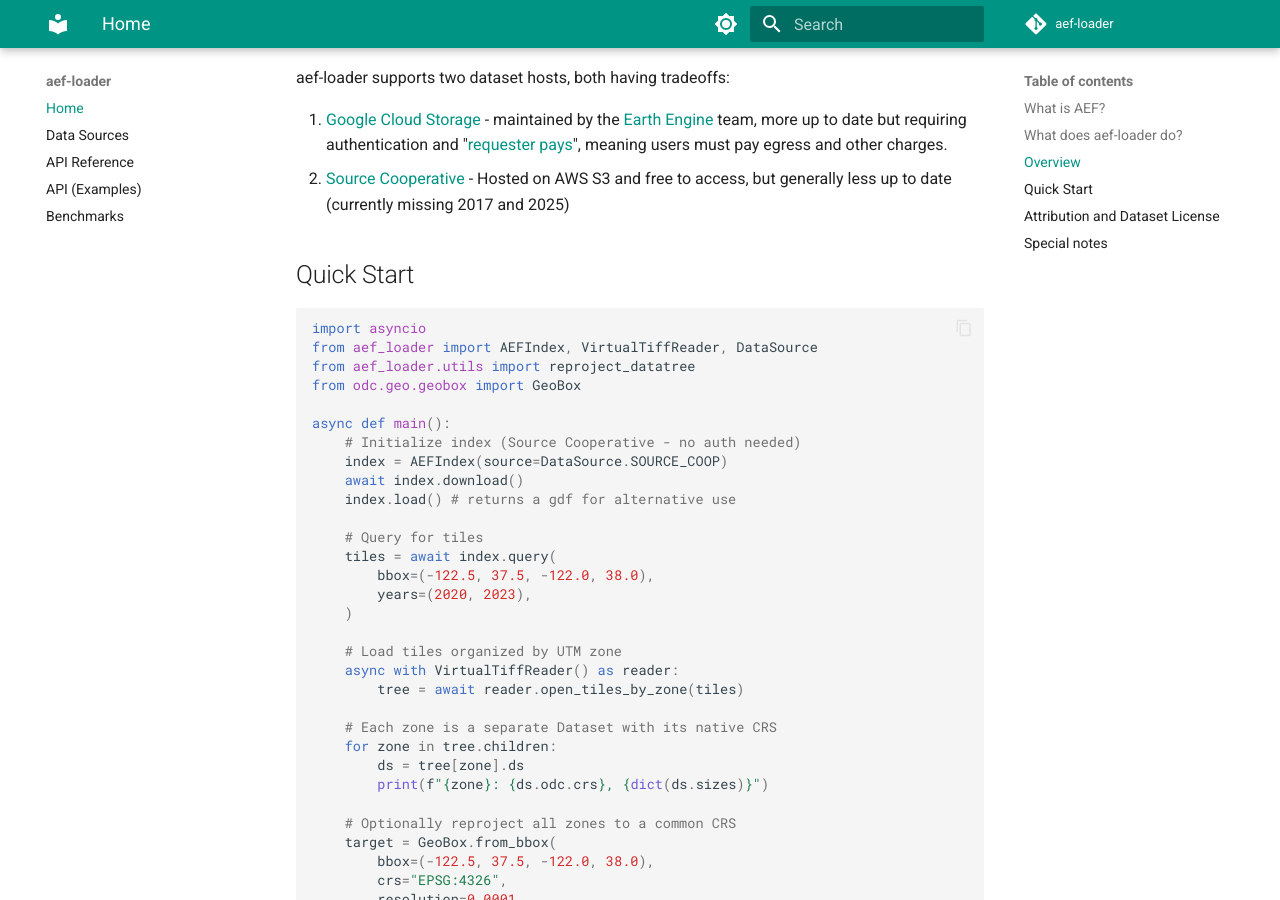
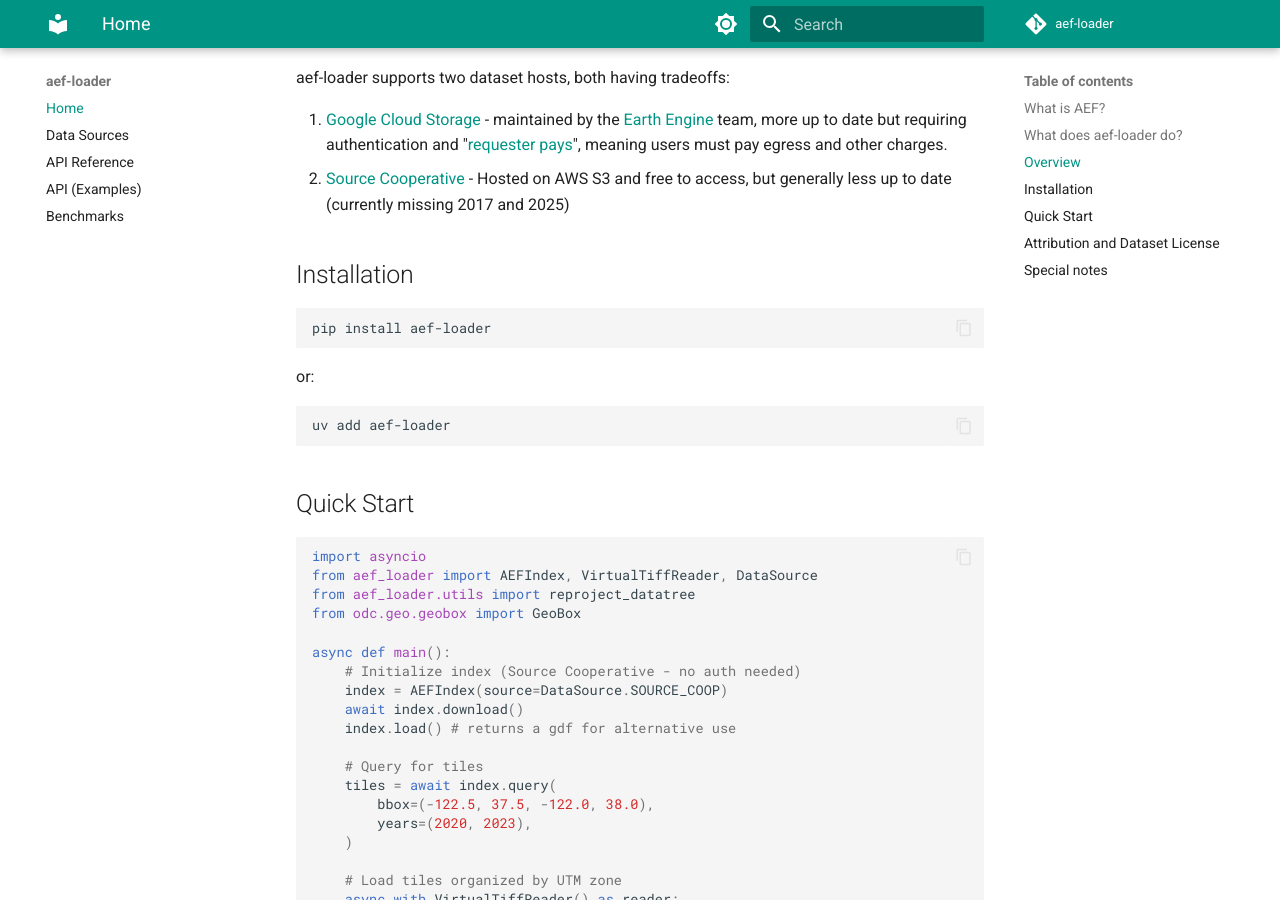
Before and after one commit to jakenotjay/aef-loader, an MkDocs documentation site: the page built from docs/index.md, in a window 1280 px wide and 900 px high, scrolled down 1120 px. Built offline with MkDocs 1.6.1 and Material for MkDocs 9.7.7, drawn with Linux system fonts in a browser that asks for light colours; comment, search, counter and statistics services are not loaded.

````diff
--- a/docs/index.md
+++ b/docs/index.md
@@ -35,6 +35,18 @@ aef-loader supports two dataset hosts, both having tradeoffs:
 1. [Google Cloud Storage](https://developers.google.com/earth-engine/guides/aef_on_gcs_readme) - maintained by the [Earth Engine](https://earthengine.google.com/) team, more up to date but requiring authentication and "[requester pays](https://docs.cloud.google.com/storage/docs/requester-pays)", meaning users must pay egress and other charges.
 2. [Source Cooperative](https://source.coop/tge-labs/aef) - Hosted on AWS S3 and free to access, but generally less up to date (currently missing 2017 and 2025)
 
+
+## Installation
+
+```bash
+pip install aef-loader
+```
+
+or:
+
+```bash
+uv add aef-loader
+```
 
 ## Quick Start
 
````
Also changed, not shown: README.md (+12 -0 lines), docs/benchmarks.md (+1 -1 lines), 1 other file.
